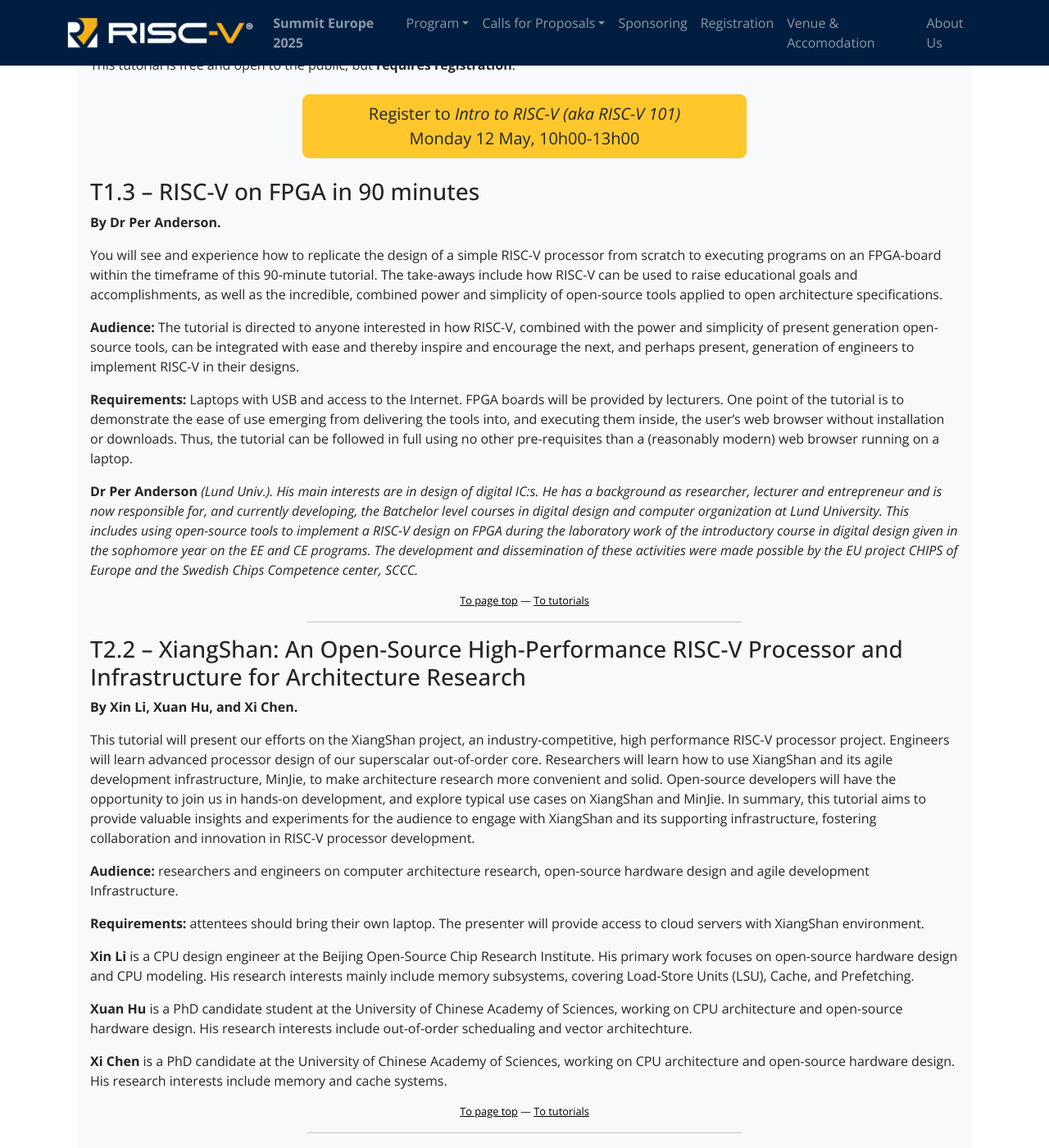
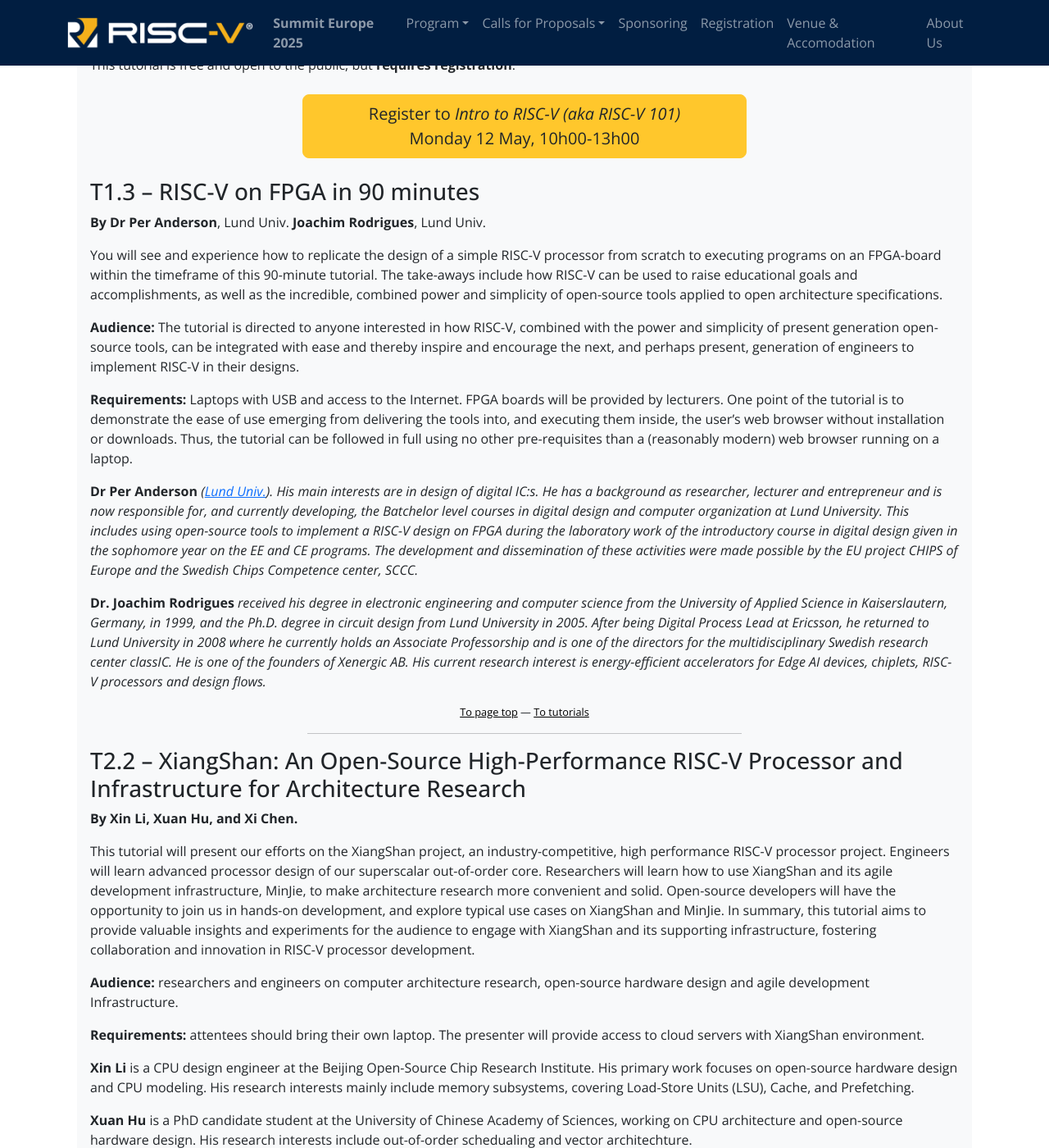
Before and after one commit to riscv-europe/summit-website-development, a Jekyll site: the page built from summit/2025/twg-tutos.md, in a window 1280 px wide and 1400 px high, scrolled down 1229 px. Shown: the whole window at 82% size. Built offline with Jekyll 4.4.1, drawn with Linux system fonts in a browser that asks for light colours.

Commit message:
Add: one tutorial speaker.

```diff
--- a/summit/2025/twg-tutos.md
+++ b/summit/2025/twg-tutos.md
@@ -48,7 +48,7 @@
 
 ### T1.3 -- RISC-V on FPGA in 90 minutes
 
-**By Dr Per Anderson.**
+**By Dr Per Anderson**, Lund Univ. **Joachim Rodrigues**, Lund Univ.
 
 You will see and experience how to replicate the design of a simple
 RISC-V processor from scratch to executing programs on an FPGA-board
@@ -72,7 +72,8 @@
 other pre-requisites than a (reasonably modern) web browser running on
 a laptop.
 
-**Dr Per Anderson** *(Lund Univ.). His main interests are in design of
+**Dr Per Anderson** *([Lund Univ.](https://www.lunduniversity.lu.se)).
+His main interests are in design of
 digital IC:s. He has a background as researcher, lecturer and
 entrepreneur and is now responsible for, and currently developing, the
 Batchelor level courses in digital design and computer organization at
@@ -82,6 +83,17 @@
 programs. The development and dissemination of these activities were
 made possible by the EU project CHIPS of Europe and the Swedish Chips
 Competence center, SCCC.*
+
+**Dr. Joachim Rodrigues** *received his degree in electronic
+engineering and computer science from the University of Applied
+Science in Kaiserslautern, Germany, in 1999, and the Ph.D. degree in
+circuit design from Lund University in 2005. After being Digital
+Process Lead at Ericsson, he returned to Lund University in 2008 where
+he currently holds an Associate Professorship and is one of the
+directors for the multidisciplinary Swedish research center
+classIC. He is one of the founders of Xenergic AB. His current
+research interest is energy-efficient accelerators for Edge AI
+devices, chiplets, RISC-V processors and design flows.*
 
 <p align="center" style="font-size: 0.8em"><a href="#Top" class="backnavigation">To page top</a> &mdash; <a href="#Tutos" class="backnavigation">To tutorials</a></p>
 <hr style="width:50%;;margin-left:25%">
```
